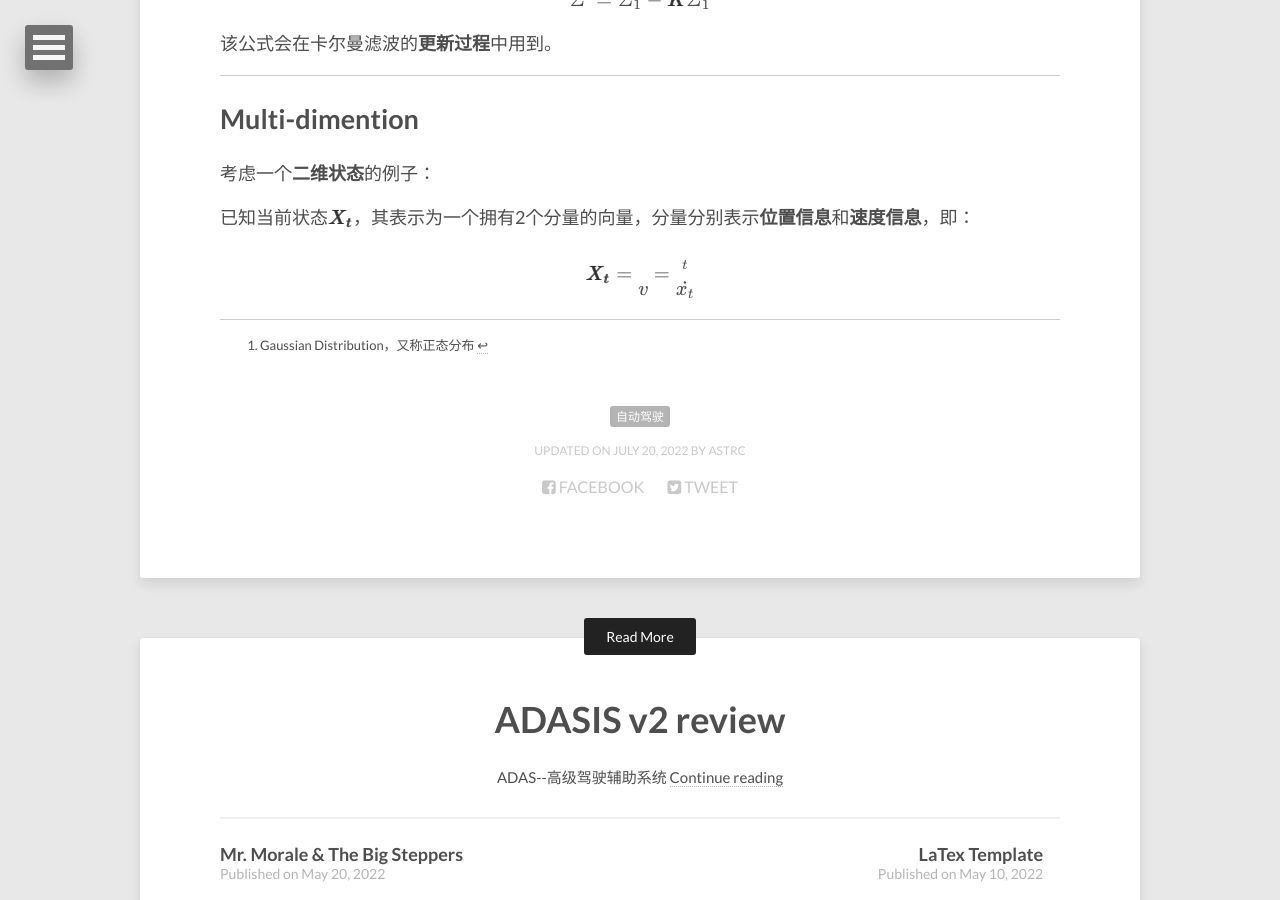
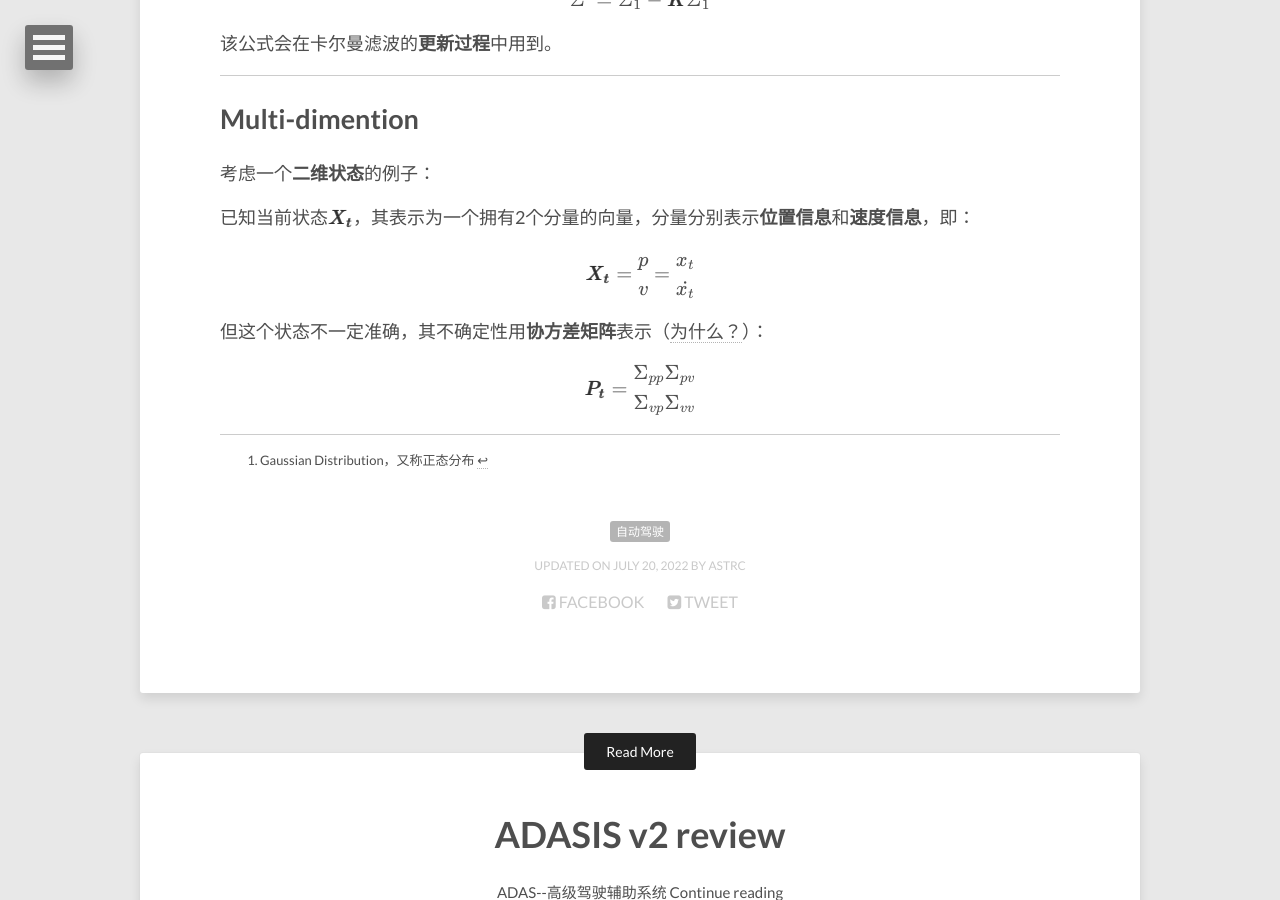
Before and after one commit to lucameng/lucameng.github.io, a Jekyll site: the page built from _posts/2022-07-20-Kalman-Filter.md, in a window 1280 px wide and 900 px high, scrolled down 2849 px. Built offline with Jekyll 4.4.1, drawn with Linux system fonts in a browser that asks for light colours; formulas are drawn with MathJax 3.

Commit message:
update KF

```diff
--- a/_posts/2022-07-20-Kalman-Filter.md
+++ b/_posts/2022-07-20-Kalman-Filter.md
@@ -145,10 +145,19 @@ $
 
 <center>
 $
-\pmb{X_t}=\begin{array}p\\
-          v \end{array}
-         =\begin{array}x_t\\
-          \dot{x_t} \end{array}
+\pmb{X_t}=\begin{matrix}p\\
+          v \end{matrix}
+         =\begin{matrix}x_t\\
+          \dot{x_t} \end{matrix}
+$
+</center>
+
+但这个状态不一定准确，其不确定性用**协方差矩阵**表示（[为什么？](https://blog.csdn.net/linxigjs/article/details/93064354)）：
+
+<center>
+$
+\pmb{P_t}=\begin{matrix}\Sigma_{pp} \Sigma_{pv}\\
+          \Sigma_{vp} \Sigma_{vv} \end{matrix}
 $
 </center>
 
```
